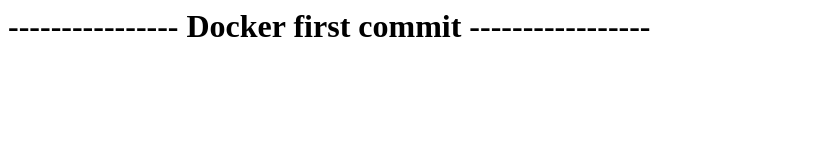
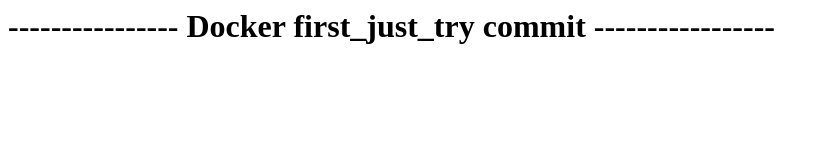
Before and after one commit to kandimallanikhil/containers, a plain HTML site: page index.html in a window 1280 px wide. Shown: the whole page, without its empty margins (0-828 px from the left). Drawn offline with Linux system fonts and the light colour scheme.

Commit message:
second commit

```diff
--- a/index.html
+++ b/index.html
@@ -1 +1 @@
-<h1> ---------------- Docker first commit ----------------- </h1>
+<h1> ---------------- Docker first_just_try commit ----------------- </h1>
```
